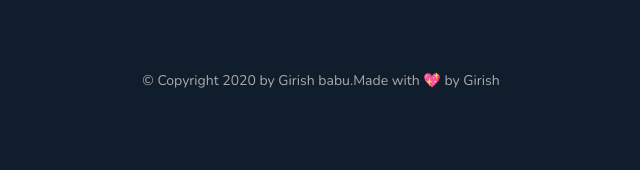
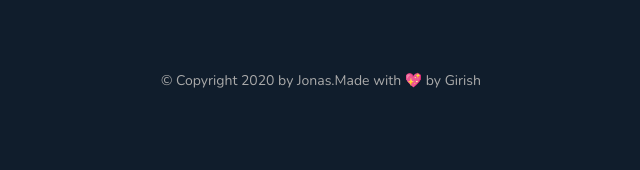
Before and after one commit to GirishbabuGuthula/nexter, a plain HTML site: page index.html in a window 1280 px wide. Shown: the part 3836-4006 px from the top of the page, 359-999 px from the left. Drawn offline with nearby package versions, Linux system fonts and the light colour scheme.

Commit message:
Update index.html

```diff
--- a/index.html
+++ b/index.html
@@ -338,7 +338,7 @@
                 <li class="nav__item"><a href="#" class="nav__link">Come work with us!</a></li>
             </ul>
             <p class="copyright">
-                &copy; Copyright 2020 by Girish babu.Made with 💖 by Girish
+                &copy; Copyright 2020 by Jonas.Made with 💖 by Girish
             </p>
         </footer>
     </body>
```
